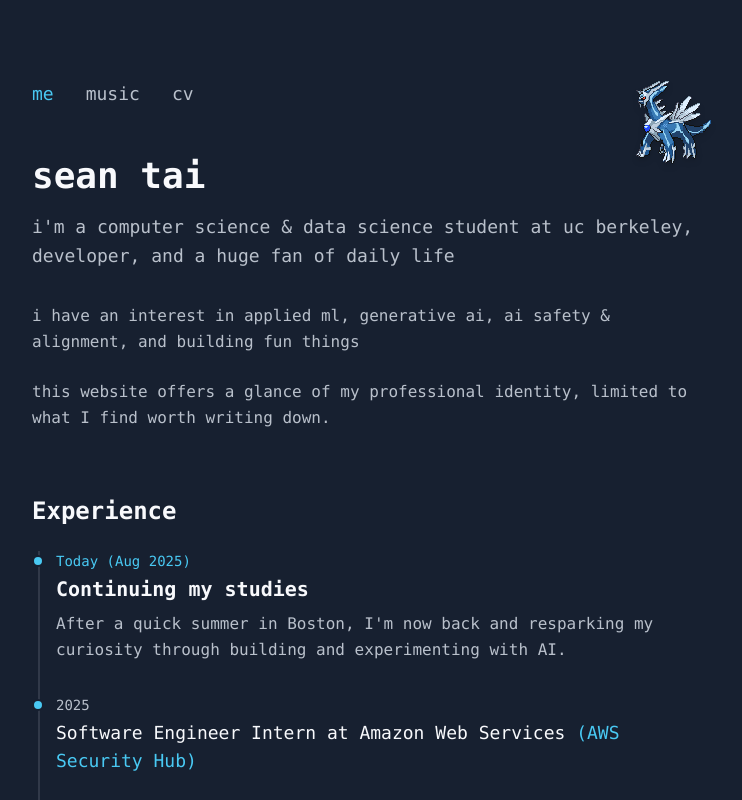
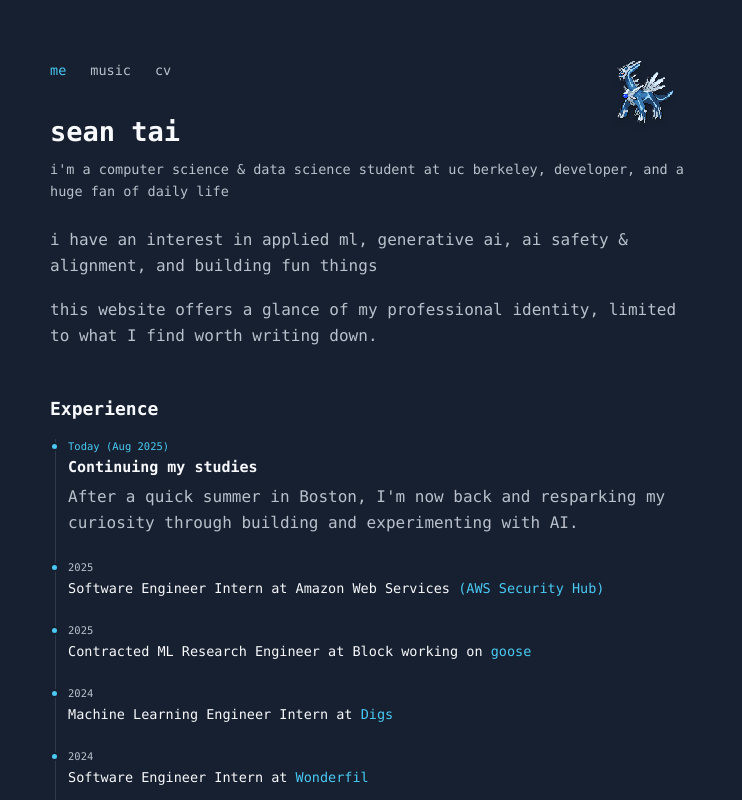
Before and after one commit to seantai1/seantai1.github.io, a React (Vite) app: page / in a window 1280 px wide. Shown: the top 800 px of the page, without its empty margins (272-1014 px from the left). Built offline with nearby package versions, Linux system fonts and the light colour scheme.

Commit message:
modified font and margins again

```diff
--- a/src/index.css
+++ b/src/index.css
@@ -100,6 +100,11 @@ All colors MUST be HSL.
     @apply border-border;
   }
 
+  html {
+    /* Slightly reduce global type scale (affects rem-based headings) */
+    font-size: 12px; /* default is 16px */
+  }
+
   body {
     /* Softer body typography and subtle background gradients for personality */
     /* @apply text-foreground font-sans antialiased text-[15px] md:text-[16px]; */
--- a/src/pages/Index.tsx
+++ b/src/pages/Index.tsx
@@ -23,7 +23,7 @@ const Index = () => {
 
   return (
     <div className="min-h-screen bg-background">
-      <div className="relative max-w-3xl mx-auto px-8 md:px-12 py-16 md:py-20">
+      <div className="relative max-w-4xl mx-auto px-6 py-12 md:py-20">
         <Dialga />
         <Navigation activeTab={activeTab} onTabChange={setActiveTab} />
         <main>{renderContent()}</main>
```
